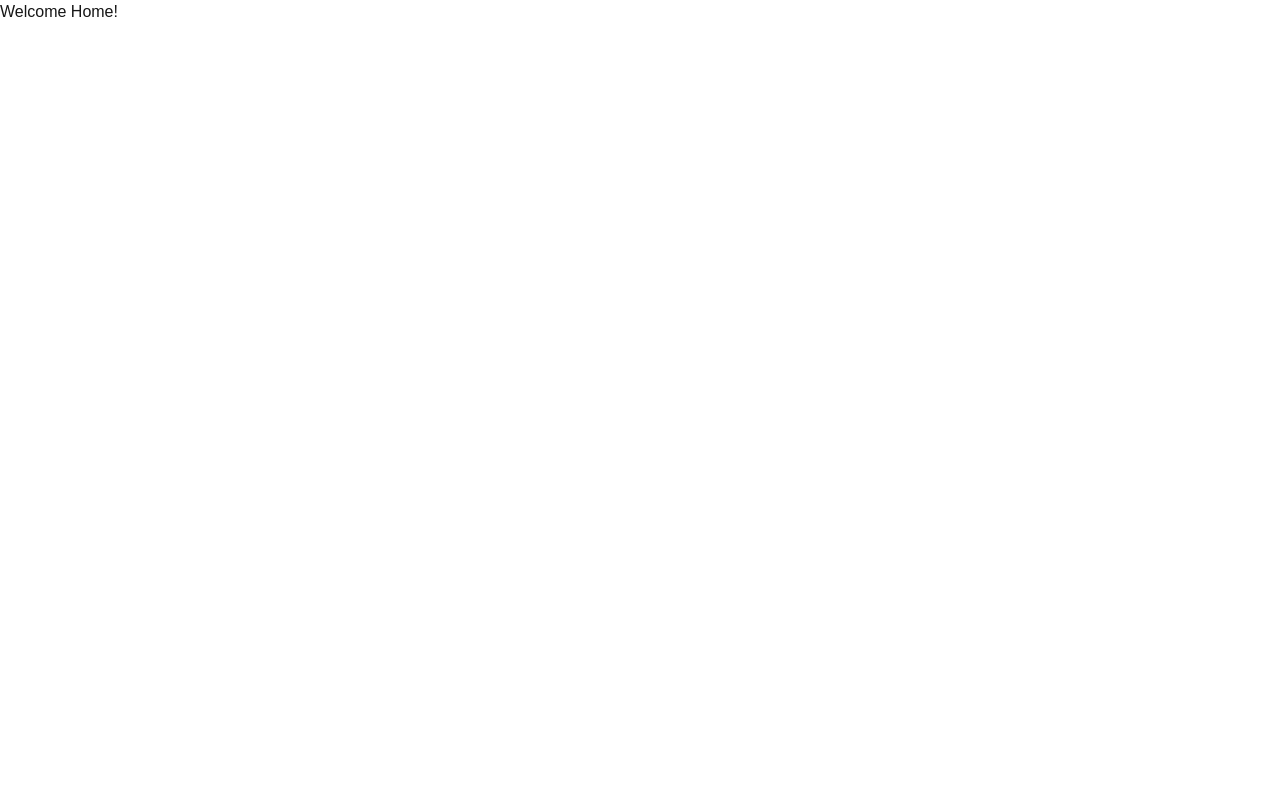
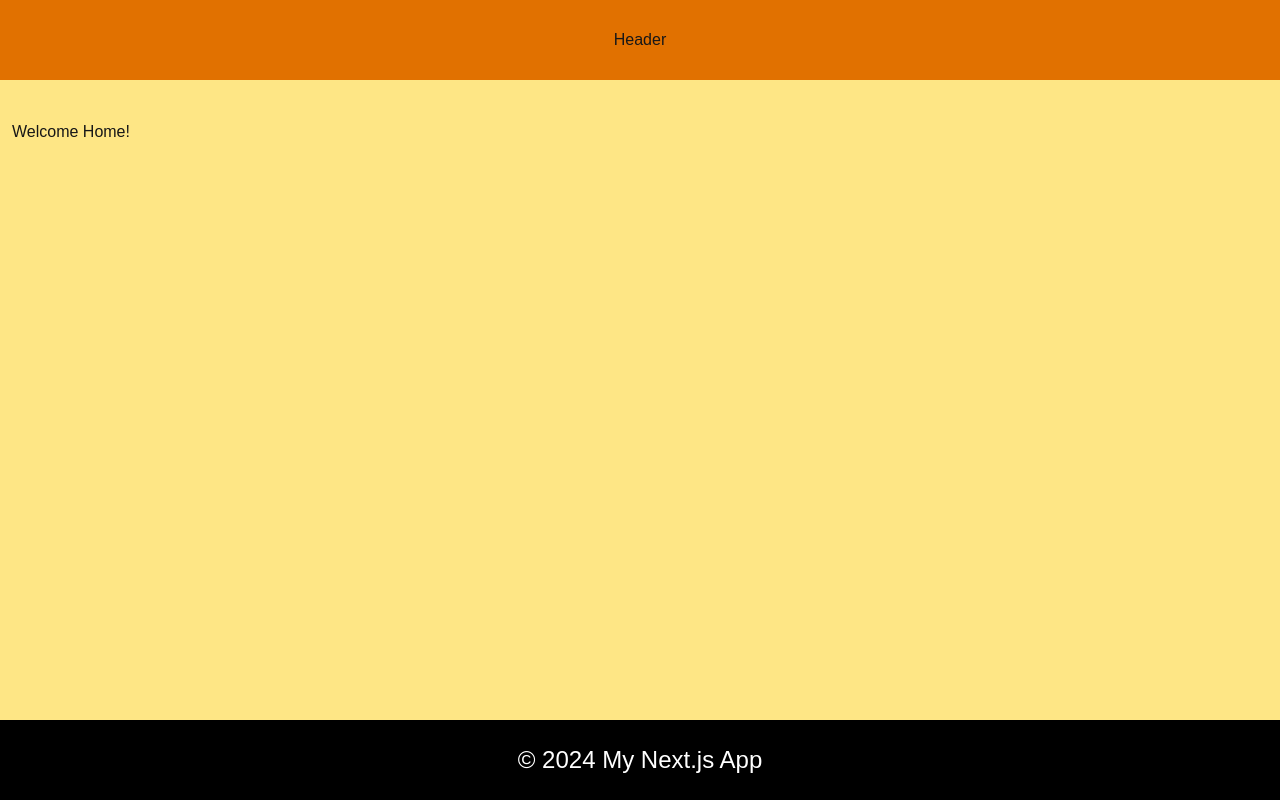
Before and after one commit to ASHOKECE1999/next-first-app, a Next.js app: page / in a window 1280 px wide. Built offline with nearby package versions, Linux system fonts and the light colour scheme.

Commit message:
creating layouts

```diff
--- a/src/app/layout.tsx
+++ b/src/app/layout.tsx
@@ -27,7 +27,17 @@ export default function RootLayout({
       lang="en"
       className={`${geistSans.variable} ${geistMono.variable} h-full antialiased`}
     >
-      <body className="min-h-full flex flex-col">{children}</body>
+      <body className="min-h-full flex flex-col ">
+        <header className="min-h-20 flex items-center justify-center bg-amber-600">
+          Header
+        </header>
+        <div className="min-h-3/4 flex-3 flex justify-start pt-10 pl-3 bg-amber-200 flex-col">
+          {children}
+        </div>
+        <footer className="min-h-20 flex items-center justify-center bg-black text-2xl text-white">
+          &copy; 2024 My Next.js App
+        </footer>
+      </body>
     </html>
   );
 }
```
